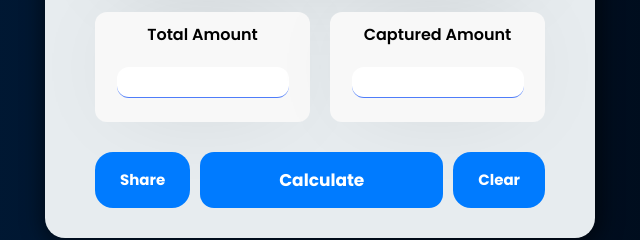
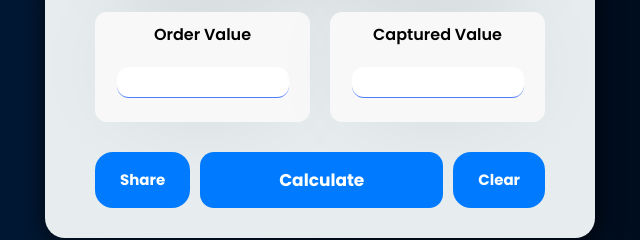
Before and after one commit to Msh1000/S2UCAL100, a plain HTML site: page index.html in a window 1280 px wide. Shown: the part 500-740 px from the top of the page, 320-960 px from the left. Drawn offline with Linux system fonts and the light colour scheme.

Commit message:
index.html

```diff
--- a/index.html
+++ b/index.html
@@ -64,11 +64,11 @@
 
                 <div class="containerHW">
                     <div class="inputH">
-                        <label for="Total">Total Amount</label>
+                        <label for="Total">Order Value</label>
                         <input type="number" id="Total" required>
                     </div>
                     <div class="inputW">
-                        <label for="Captured">Captured Amount</label>
+                        <label for="Captured">Captured Value</label>
                         <input type="number" id="Captured" required>
 
                     </div>
```
